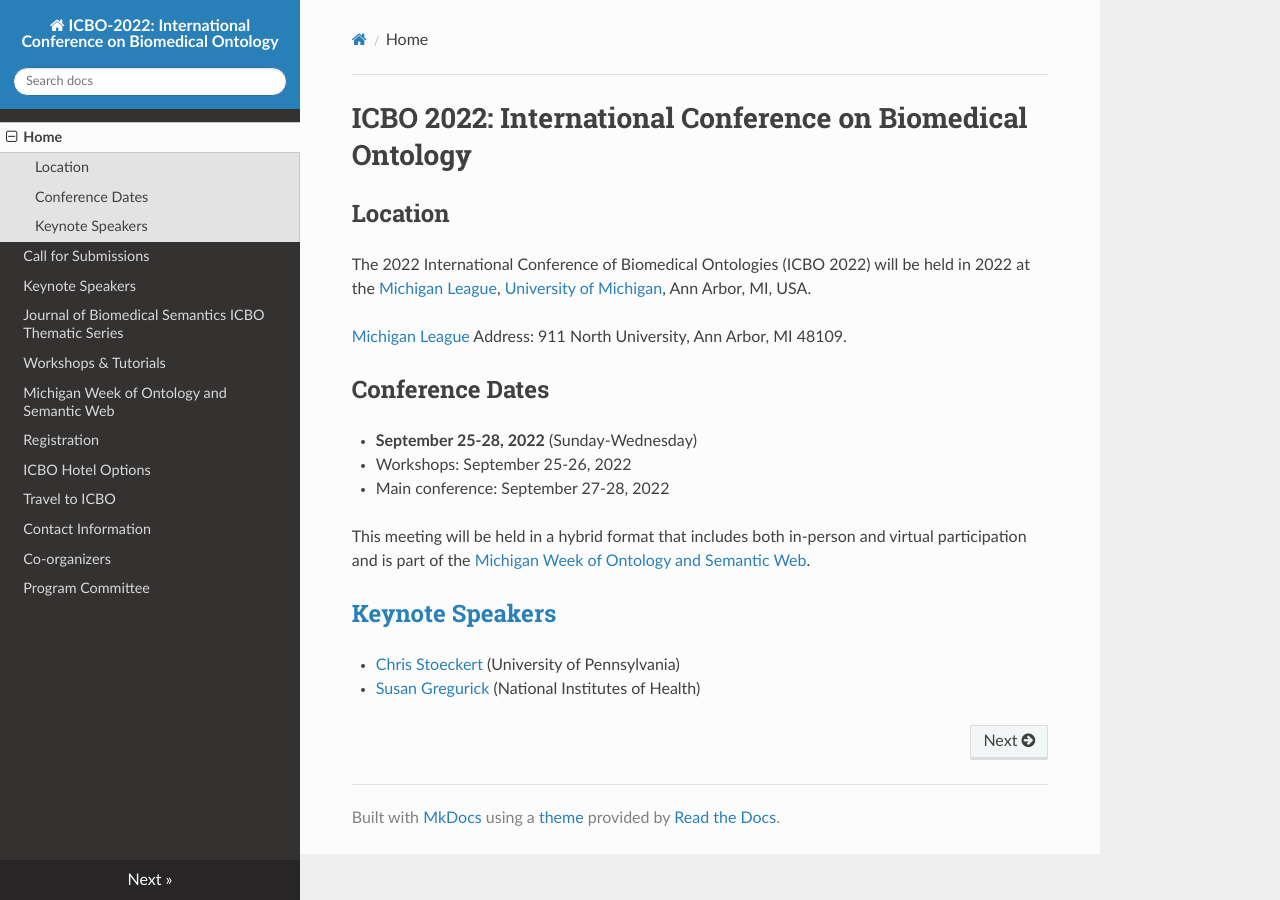
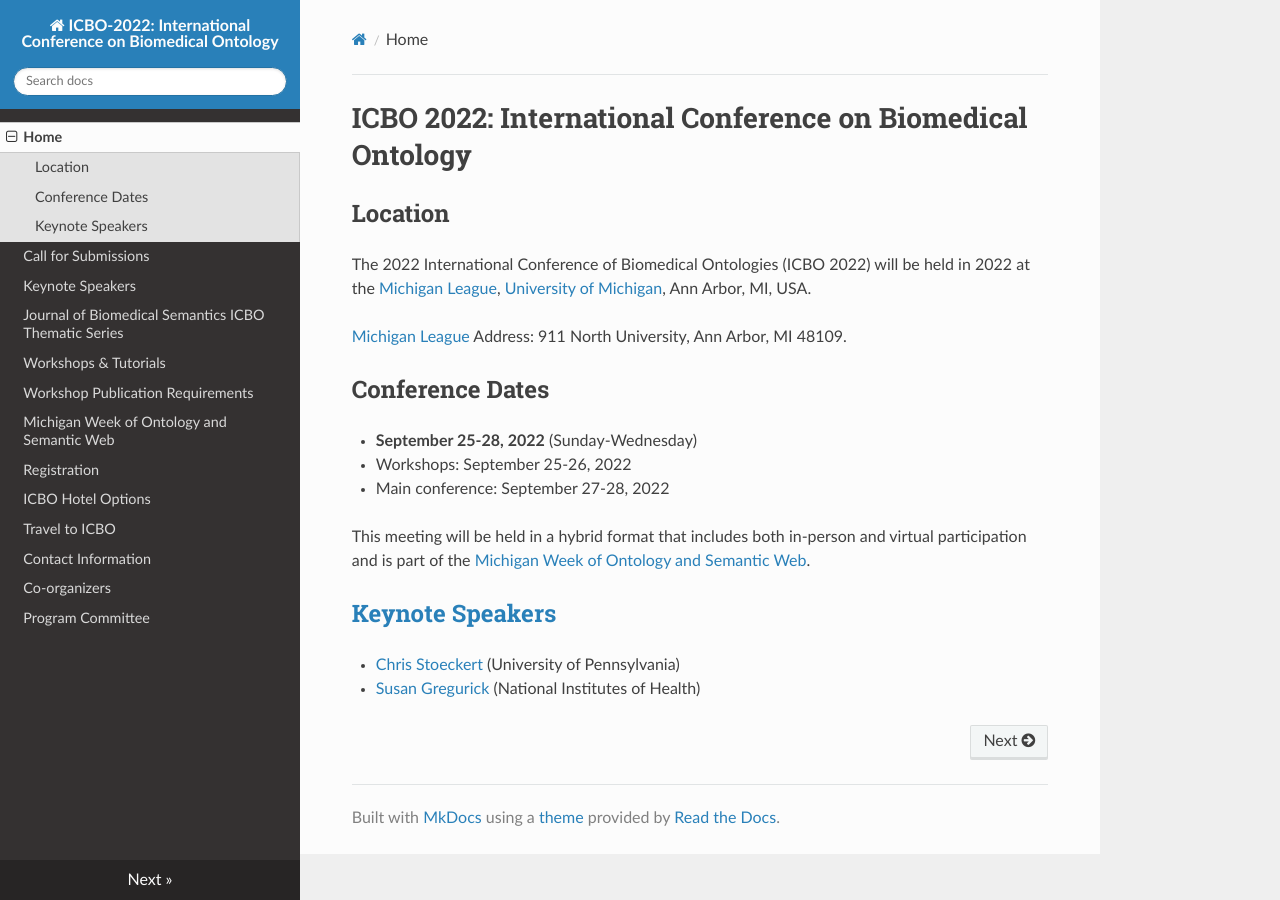
Before and after one commit to johnbeve/BFO-Organization, an MkDocs documentation site: the page built from docs/index.md, in a window 1280 px wide. Built offline with MkDocs 1.6.1, drawn with Linux system fonts in a browser that asks for light colours; nearby versions of some CDN libraries.

Commit message:
Update mkdocs.yml
Add Workshop Publication Requirements

```diff
--- a/mkdocs.yml
+++ b/mkdocs.yml
@@ -7,6 +7,7 @@ nav:
   - Keynote Speakers: keynote-speakers.md
   - Journal of Biomedical Semantics ICBO Thematic Series: submit-jbms-icbo.md
   - Workshops & Tutorials: workshops-and-tutorials.md
+  - Workshop Publication Requirements: workshop-publication-requirements.md
   - Michigan Week of Ontology and Semantic Web: michigan-week-of-ontology-and-semantic-web.md
   - Registration: icbo-registration.md
   - ICBO Hotel Options: icbo-hotels.md
```
